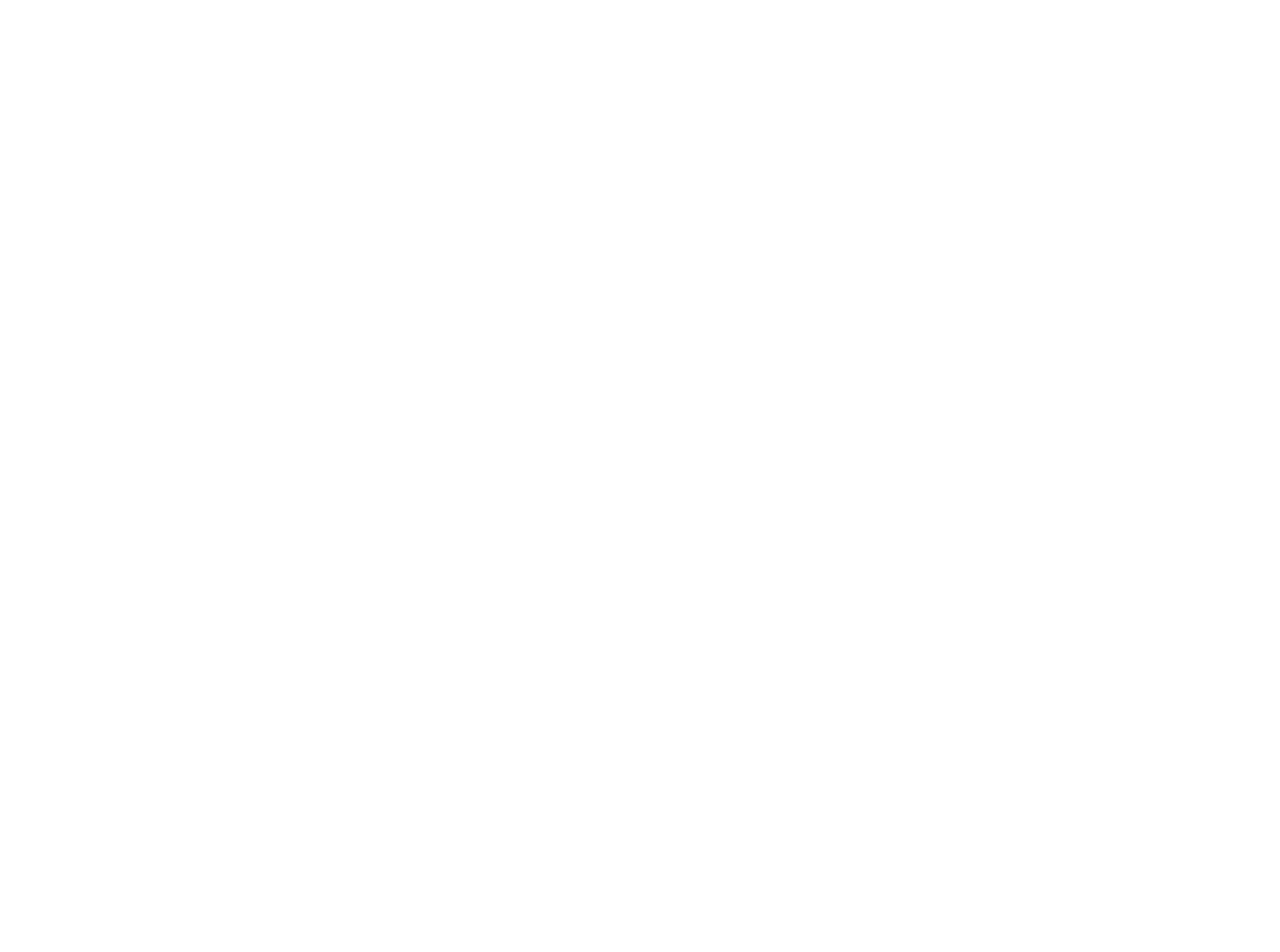
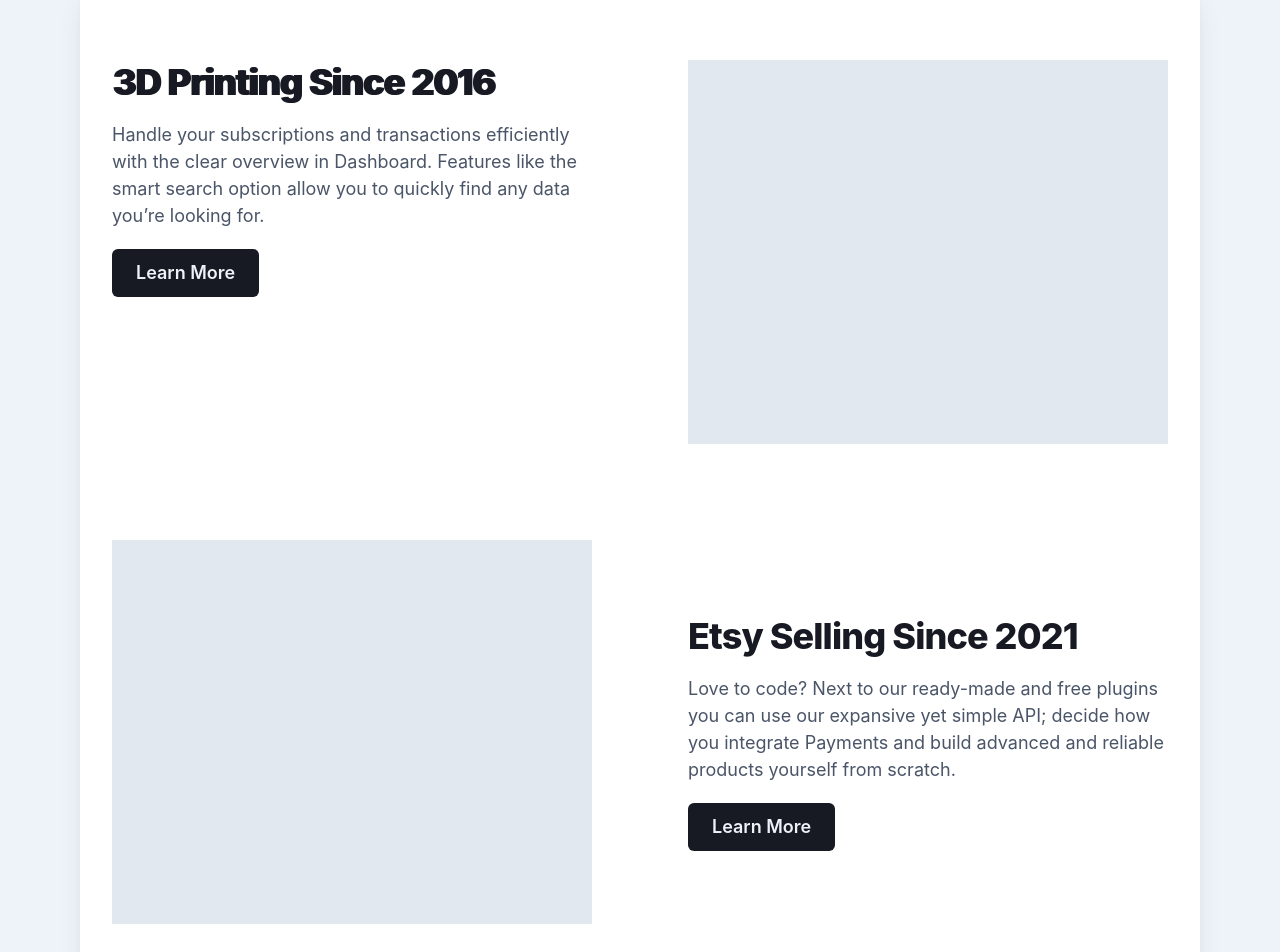
Before and after one commit to ajmeier29/portfolio-app, a Next.js app: page /about in a window 1280 px wide. Shown: the part 160-1112 px from the top of the page. Before the commit the page ends 800 px from the top, so only its background shows below. Built offline with nearby package versions, Linux system fonts and the light colour scheme.

Commit message:
Stubbed out about page

```diff
--- a/src/app/about/page.tsx
+++ b/src/app/about/page.tsx
@@ -1,3 +1,5 @@
+import About from "@/components/About";
+
 export default function Page() {
-    return <p>About Me Page</p>;
+    return <About />;
   }
--- a/src/components/About.tsx
+++ b/src/components/About.tsx
@@ -0,0 +1,221 @@
+
+'use client'
+
+import { Flex, SimpleGrid, chakra, Button, Box } from "@chakra-ui/react";
+
+
+
+
+  export default function AboutPage() {
+
+    return (
+        <Flex
+        bg="#edf3f8"
+        _dark={{
+            bg: "gray.800",
+        }}
+        p={20}
+        w="full"
+        justifyContent="center"
+        alignItems="center"
+        pos="absolute"
+        >
+        <Box
+            shadow="xl"
+            bg="white"
+            _dark={{
+            bg: "gray.800",
+            }}
+            px={8}
+            py={20}
+            mx="auto"
+        >
+            <SimpleGrid
+            alignItems="start"
+            columns={{
+                base: 1,
+                md: 2,
+            }}
+            mb={24}
+            spacingY={{
+                base: 10,
+                md: 32,
+            }}
+            spacingX={{
+                base: 10,
+                md: 24,
+            }}
+            >
+            <Box>
+                <chakra.h2
+                mb={4}
+                fontSize={{
+                    base: "2xl",
+                    md: "4xl",
+                }}
+                fontWeight="extrabold"
+                letterSpacing="tight"
+                textAlign={{
+                    base: "center",
+                    md: "left",
+                }}
+                color="gray.900"
+                _dark={{
+                    color: "gray.400",
+                }}
+                lineHeight={{
+                    md: "shorter",
+                }}
+                textShadow="2px 0 currentcolor"
+                >
+                3D Printing Since 2016
+                </chakra.h2>
+                <chakra.p
+                mb={5}
+                textAlign={{
+                    base: "center",
+                    sm: "left",
+                }}
+                color="gray.600"
+                _dark={{
+                    color: "gray.400",
+                }}
+                fontSize={{
+                    md: "lg",
+                }}
+                >
+                Handle your subscriptions and transactions efficiently with the clear
+                overview in Dashboard. Features like the smart search option allow you
+                to quickly find any data you’re looking for.
+                </chakra.p>
+                <Button
+                w={{
+                    base: "full",
+                    sm: "auto",
+                }}
+                size="lg"
+                bg="gray.900"
+                _dark={{
+                    bg: "gray.700",
+                }}
+                _hover={{
+                    bg: "gray.700",
+                    _dark: {
+                    bg: "gray.600",
+                    },
+                }}
+                color="gray.100"
+                as="a"
+                >
+                Learn More
+                </Button>
+            </Box>
+            <Box
+                w="full"
+                h="full"
+                py={48}
+                bg="gray.200"
+                _dark={{
+                bg: "gray.700",
+                }}
+            ></Box>
+            </SimpleGrid>
+            <SimpleGrid
+            alignItems="center"
+            columns={{
+                base: 1,
+                md: 2,
+            }}
+            flexDirection="column-reverse"
+            mb={24}
+            spacingY={{
+                base: 10,
+                md: 32,
+            }}
+            spacingX={{
+                base: 10,
+                md: 24,
+            }}
+            >
+            <Box
+                order={{
+                base: "initial",
+                md: 2,
+                }}
+            >
+                <chakra.h2
+                mb={4}
+                fontSize={{
+                    base: "2xl",
+                    md: "4xl",
+                }}
+                fontWeight="extrabold"
+                letterSpacing="tight"
+                textAlign={{
+                    base: "center",
+                    md: "left",
+                }}
+                color="gray.900"
+                _dark={{
+                    color: "gray.400",
+                }}
+                lineHeight={{
+                    md: "shorter",
+                }}
+                >
+                Etsy Selling Since 2021
+                </chakra.h2>
+                <chakra.p
+                mb={5}
+                textAlign={{
+                    base: "center",
+                    sm: "left",
+                }}
+                color="gray.600"
+                _dark={{
+                    color: "gray.400",
+                }}
+                fontSize={{
+                    md: "lg",
+                }}
+                >
+                Love to code? Next to our ready-made and free plugins you can use our
+                expansive yet simple API; decide how you integrate Payments and build
+                advanced and reliable products yourself from scratch.
+                </chakra.p>
+                <Button
+                w={{
+                    base: "full",
+                    sm: "auto",
+                }}
+                size="lg"
+                bg="gray.900"
+                _dark={{
+                    bg: "gray.700",
+                }}
+                _hover={{
+                    bg: "gray.700",
+                    _dark: {
+                    bg: "gray.600",
+                    },
+                }}
+                color="gray.100"
+                as="a"
+                >
+                Learn More
+                </Button>
+            </Box>
+            <Box
+                w="full"
+                h="full"
+                py={48}
+                bg="gray.200"
+                _dark={{
+                bg: "gray.700",
+                }}
+            ></Box>
+            </SimpleGrid>
+        </Box>
+        </Flex>
+    );
+  }
```
